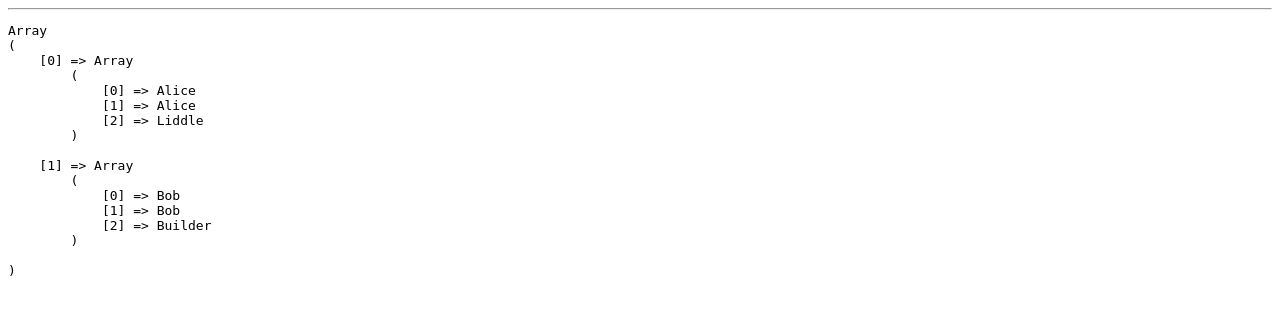
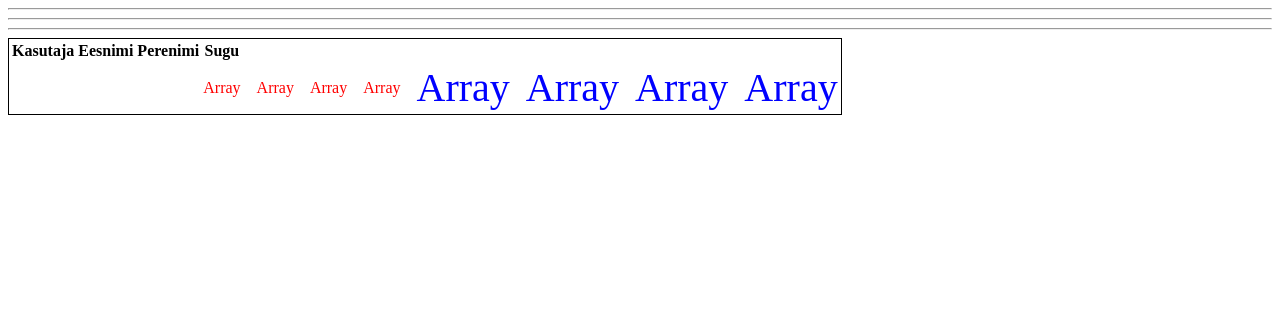
Before and after one commit to heikov123/php_vs18, a PHP site: page /massiivid.php in a window 1280 px wide. Shown: the top 315 px of the page. Run offline with PHP 8.4, Linux system fonts and the light colour scheme.

Commit message:
Massiivid - 2d massiiv

```diff
--- a/arrays/massiivid.php
+++ b/arrays/massiivid.php
@@ -3,17 +3,36 @@ $kasutajad = array(
     array(
         'Alice',
         'Alice',
-        'Liddle'
+        'Liddle',
+        'female'
     ),
     array(
         'Bob',
         'Bob',
-        'Builder'
+        'Builder',
+        'male'
     )
 );
 
 
 echo '<hr>';
-echo '<pre>';
-print_r($kasutajad);
-echo '</pre>';
+echo '<table style="border: 1px solid">';
+echo '<tr>
+        <th>Kasutaja</th>
+        <th>Eesnimi</th>
+        <th>Perenimi</th>
+        <th>Sugu</th>
+      </tr>';
+foreach ($kasutajad as $kasutaja){
+    foreach ($kasutaja as $element){
+        for($i = 0; $i < count($kasutaja); $i++){
+            if($kasutaja[3] == 'female'){
+                echo '<td style="color: red">';
+            } else {
+                echo '<td style="color: blue; font-size: 40px">';
+            }
+        }
+        echo $kasutaja.'</td>';
+    }
+    echo '<hr>';
+}
```
